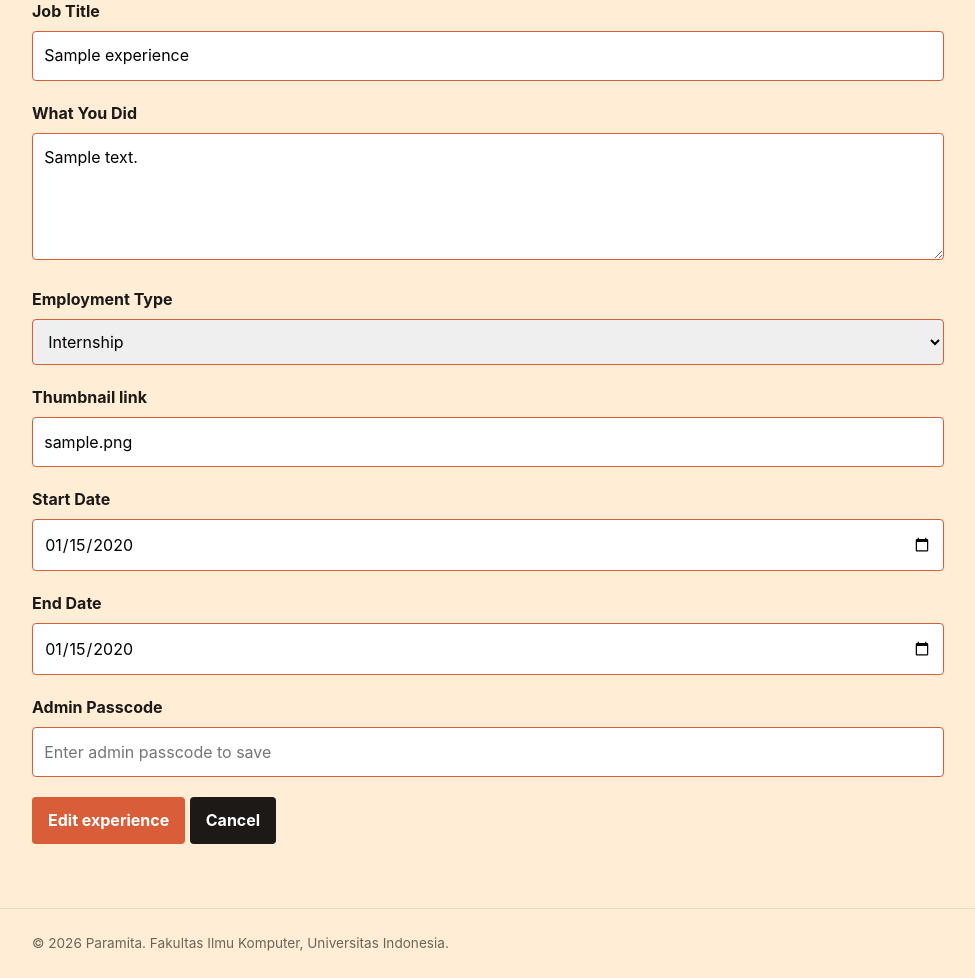
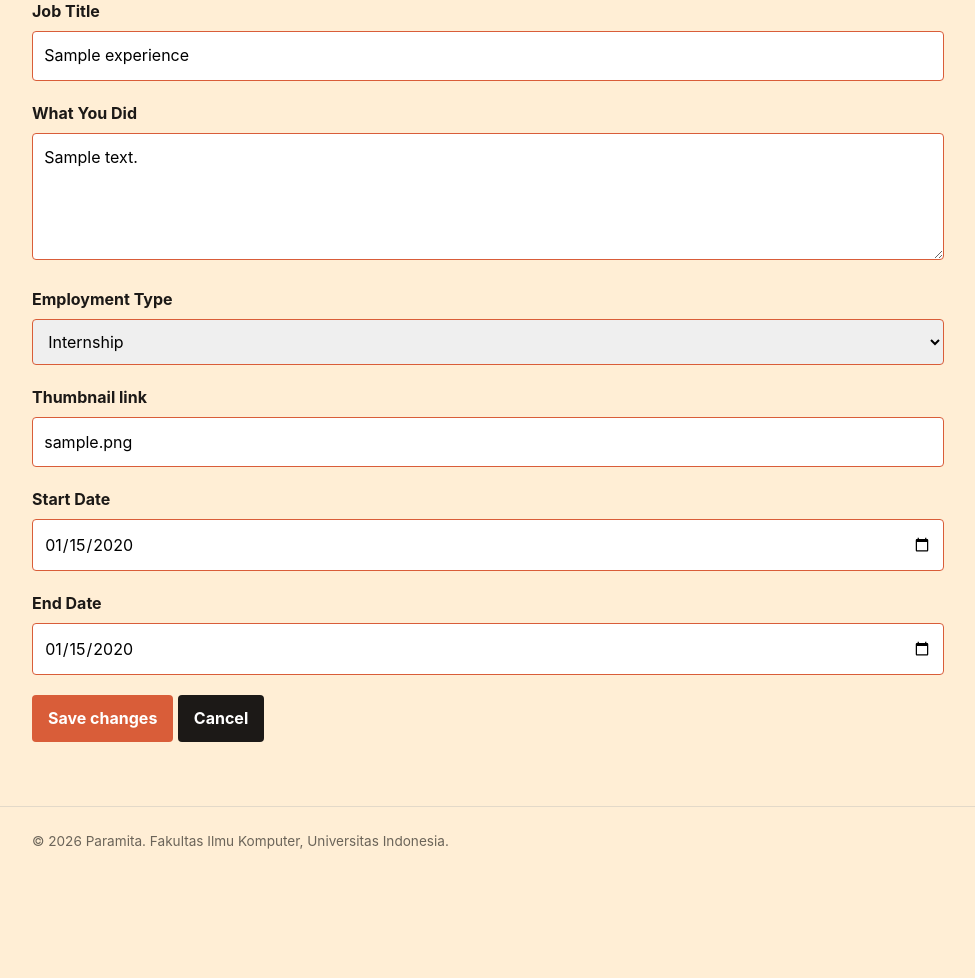
Before and after one commit to paramitasan/myportofolio, a Django app: page /experience/00000000-0000-0000-0000-000000000001/edit/ in a window 1280 px wide. Shown: the part 222-1200 px from the top of the page, without its empty margins (152-1127 px from the left). After the commit the page ends 1071 px from the top, so only its background shows below. Run offline with Django 5.2, Linux system fonts and the light colour scheme; a user stored in the database is signed in; tables that the repository leaves empty hold one stand-in row (values such as "Sample post").

Commit message:
feat: replace passcode with superuser

```diff
--- a/main/views.py
+++ b/main/views.py
@@ -3,6 +3,8 @@ from main.models import Experience, Education
 from django.contrib import messages
 from django.contrib.auth import login, logout
 from django.contrib.auth.forms import AuthenticationForm, UserCreationForm
+from django.contrib.auth.decorators import login_required
+from django.core.exceptions import PermissionDenied
 from django.core import serializers
 from django.http import HttpResponse
 from main.forms import ExperienceForm, EducationForm
@@ -27,6 +29,7 @@ def show_main(request):
     return render(request, "index.html", context)
 
 
+# experience
 def get_experience_json(request):
     exp = Experience.objects.all()
     title_query = request.GET.get("title", "").strip()
@@ -54,20 +57,14 @@ def show_experience(request):
         }
     return render(request, "experience.html", context)
 
+@login_required(login_url="/login/")
 def create_experience(request):
+    if not request.user.is_superuser:
+        raise PermissionDenied
+
     form = ExperienceForm(request.POST or None)
 
     if request.method == "POST":
-        user_passcode = request.POST.get("passcode", "")
-        if user_passcode != settings.SECRET_PASSCODE:
-            messages.error(request, "Incorrect passcode: no authority to add experience.")
-            context = {
-                "name": "Paramita",
-                "form": form,
-                "is_edit": False,
-            }
-            return render(request, "experience_form.html", context)
-
         if form.is_valid():
             form.save()
             messages.success(request, "Experience has successfully been added!")
@@ -80,21 +77,15 @@ def create_experience(request):
     }
     return render(request, "experience_form.html", context)
 
+@login_required(login_url="/login/")
 def edit_experience(request, exp_id):
+    if not request.user.is_superuser:
+        raise PermissionDenied
+
     exp = get_object_or_404(Experience, pk=exp_id)
     form = ExperienceForm(request.POST or None, instance=exp)
 
     if request.method == "POST":
-        user_passcode = request.POST.get("passcode", "")
-        if user_passcode != settings.SECRET_PASSCODE:
-            messages.error(request, "Incorrect passcode: no authority to edit experience.")
-            context = {
-                "name": "Paramita",
-                "form": form,
-                "is_edit": True,
-            }
-            return render(request, "experience_form.html", context)
-
         if form.is_valid():
             form.save()
             messages.success(request, "Experience has successfully been updated!")
@@ -107,21 +98,21 @@ def edit_experience(request, exp_id):
     }
     return render(request, "experience_form.html", context)
 
+@login_required(login_url="/login/")
 def delete_experience(request, exp_id):
+    if not request.user.is_superuser:
+        raise PermissionDenied
+
     exp = get_object_or_404(Experience, pk=exp_id)
 
     if request.method == "POST":
-        user_passcode = request.POST.get("passcode", "")
-        if user_passcode == settings.SECRET_PASSCODE:
-            exp.delete()
-            messages.success(request, "Experience has successfully been deleted.")
-        else:
-            messages.error(request, "Incorrect passcode: no authority to delete experience.")
-        return redirect("main:show_experience")
+        exp.delete()
+        messages.success(request, "Experience has successfully been deleted.")
 
     return redirect("main:show_experience")
 
 
+# education
 def get_education_json(request):
     edu = Education.objects.all()
     institution_name_query = request.GET.get("institution_name", "").strip()
@@ -149,20 +140,14 @@ def show_education(request):
     }
     return render(request, "education.html", context)
 
+@login_required(login_url="/login/")
 def create_education(request):
+    if not request.user.is_superuser:
+        raise PermissionDenied
+
     form = EducationForm(request.POST or None)
 
     if request.method == "POST":
-        user_passcode = request.POST.get("passcode", "")
-        if user_passcode != settings.SECRET_PASSCODE:
-            messages.error(request, "Incorrect passcode: no authority to add education records.")
-            context = {
-                "name": "Paramita",
-                "form": form,
-                "is_edit": False,
-            }
-            return render(request, "education_form.html", context)
-
         if form.is_valid():
             form.save()
             messages.success(request, "Education record has successfully been added!")
@@ -175,21 +160,15 @@ def create_education(request):
     }
     return render(request, "education_form.html", context)
 
+@login_required(login_url="/login/")
 def edit_education(request, edu_id):
+    if not request.user.is_superuser:
+        raise PermissionDenied
+
     edu = get_object_or_404(Education, pk=edu_id)
     form = EducationForm(request.POST or None, instance=edu)
 
     if request.method == "POST":
-        user_passcode = request.POST.get("passcode", "")
-        if user_passcode != settings.SECRET_PASSCODE:
-            messages.error(request, "Incorrect passcode: no authority to edit education records.")
-            context = {
-                "name": "Paramita",
-                "form": form,
-                "is_edit": True,
-            }
-            return render(request, "education_form.html", context)
-
         if form.is_valid():
             form.save()
             messages.success(request, "Education record has successfully been updated!")
@@ -202,19 +181,19 @@ def edit_education(request, edu_id):
     }
     return render(request, "education_form.html", context)
 
+@login_required(login_url="/login/")
 def delete_education(request, edu_id):
+    if not request.user.is_superuser:
+        raise PermissionDenied
+
     edu = get_object_or_404(Education, pk=edu_id)
 
     if request.method == "POST":
-        user_passcode = request.POST.get("passcode", "")
-        if user_passcode == settings.SECRET_PASSCODE:
-            edu.delete()
-            messages.success(request, "Education record has successfully been deleted.")
-        else:
-            messages.error(request, "Incorrect passcode: no authority to delete education records.")
-        return redirect("main:show_education")
+        edu.delete()
+        messages.success(request, "Education record has successfully been deleted.")
 
     return redirect("main:show_education")
+
 
 # Authentication, session, cookies
 def register(request):
--- a/templates/education.html
+++ b/templates/education.html
@@ -10,11 +10,13 @@
                 <p class="section-kicker">My journey so far</p>
                 <div class="education-header">
                     <h1>Education</h1>
+                    {% if user.is_superuser %}
                         <a href="{% url 'main:create_education' %}"
                            class="button education-add-button">
                                 <span aria-hidden="true">+</span>
                             Add Edu Record
                         </a>
+                    {% endif %}
                 </div>
 
                 <form method="get"
@@ -46,11 +48,13 @@
                             </p>
                             <div class="education-card-actions">
                                 <div class="education-actions">
+                                    {% if user.is_superuser %}
                                         <a href="{% url 'main:edit_education' edu.id %}"
                                            class="button button-secondary">
                                             Edit
                                         </a>
                                         {% include "education_delete_modal.html" with education=edu %}
+                                    {% endif %}
                                 </div>
                             </div>
                         </article>
--- a/templates/experience.html
+++ b/templates/experience.html
@@ -9,11 +9,13 @@
                 <p class="section-kicker">My journey so far</p>
                 <div class="experience-header">
                     <h1>Experience</h1>
+                    {% if user.is_superuser %}
                         <a href="{% url 'main:create_experience' %}"
                             class="button experience-add-button">
                                 <span aria-hidden="true">+</span>
                             Add Experience
                         </a>
+                    {% endif %}
                 </div>
 
                 <form method="get"
@@ -46,11 +48,13 @@
                             {% endif %}
                             <div class="experience-card-actions">
                                 <div class="experience-actions">
+                                    {% if user.is_superuser %}
                                         <a href="{% url 'main:edit_experience' experience.id %}"
                                            class="button button-secondary">
                                             Edit
                                         </a>
                                         {% include "experience_delete_modal.html" with experience=experience %}
+                                    {% endif %}
                                 </div>
                             </div>
                         </article>
--- a/templates/experience_form.html
+++ b/templates/experience_form.html
@@ -25,16 +25,7 @@
                         </div>
                     {% endfor %}
 
-                    <div class="form-group">
-                        <label for="passcode">Admin Passcode</label>
-                        <input type="password"
-                               id="passcode"
-                               name="passcode"
-                               placeholder="Enter admin passcode to save"
-                               required>
-                    </div>
-
-                    <button type="submit" class="button"> {% if is_edit %} Edit experience
+                    <button type="submit" class="button"> {% if is_edit %} Save changes
                                                           {% else %} Add experience
                                                           {% endif %} </button>
                     <a href="{% url 'main:show_experience' %}" class="button button-secondary">Cancel</a>
--- a/templates/login.html
+++ b/templates/login.html
@@ -7,9 +7,6 @@
         <section class="experience-section">
             <div class="container">
                 <h1>Login</h1>
-                {% for message in messages %}
-                    <p class="form-message">{{ message }}</p>
-                {% endfor %}
                 <form method="post" action="{% url 'main:login' %}" class="project-form">
                     {% csrf_token %}
                     {% for field in form %}
```
Also changed, not shown: templates/education_delete_modal.html (+1 -7 lines), templates/education_form.html (+1 -10 lines), templates/experience_delete_modal.html (+1 -7 lines). Lines whose indentation alone changed are shown as unchanged.
